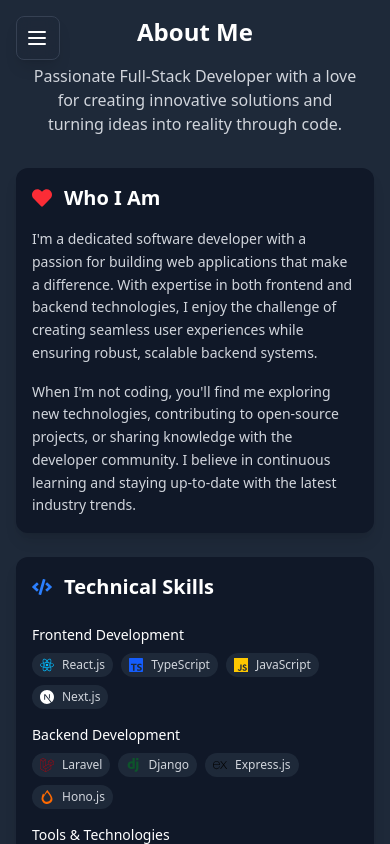
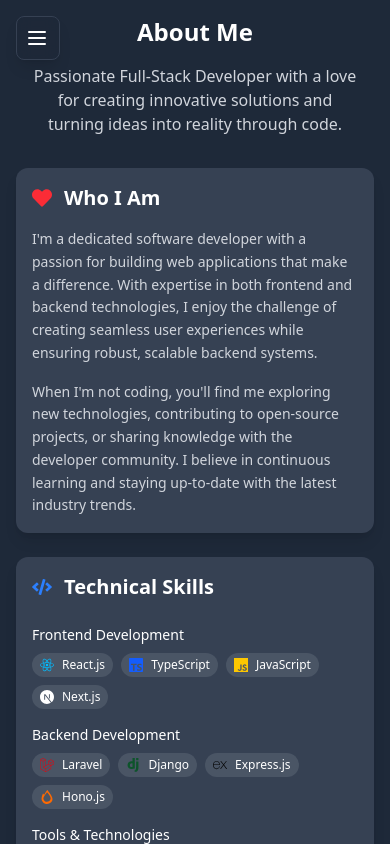
Before and after one commit to ChristianAlicaba2002/My-Portfolio, a React (Vite) app: page /layouts/aboutme in a window 390 px wide. Built offline with nearby package versions, Linux system fonts and the light colour scheme.

Commit message:
chore: update all the color theme

```diff
--- a/src/pages/AboutMe.jsx
+++ b/src/pages/AboutMe.jsx
@@ -40,7 +40,7 @@ export default function AboutMe() {
         {/* Left Column */}
         <div className="space-y-6 lg:space-y-8">
           {/* Introduction */}
-          <div className="whoiam-container bg-gray-900 rounded-xl p-4 lg:p-6 shadow-lg">
+          <div className="whoiam-container bg-gray-700 rounded-xl p-4 lg:p-6 shadow-lg">
             <div className="flex items-center mb-4">
               <FaHeart className="text-red-500 text-xl lg:text-2xl mr-3" />
               <h2 className="text-xl lg:text-2xl font-semibold text-white">
@@ -63,7 +63,7 @@ export default function AboutMe() {
           </div>
 
           {/* Skills */}
-          <div className="skills-container bg-gray-900 rounded-xl p-4 lg:p-6 shadow-lg">
+          <div className="skills-container bg-gray-700 rounded-xl p-4 lg:p-6 shadow-lg">
             <div className="flex items-center mb-6">
               <FaCode className="text-blue-500 text-xl lg:text-2xl mr-3" />
               <h2 className="text-xl lg:text-2xl font-semibold text-white">
@@ -77,27 +77,27 @@ export default function AboutMe() {
                   Frontend Development
                 </h3>
                 <div className="flex flex-wrap gap-2 lg:gap-3">
-                  <div className="flex items-center bg-gray-800 px-2 lg:px-3 py-1 rounded-full">
+                  <div className="flex items-center bg-gray-600 px-2 lg:px-3 py-1 rounded-full">
                     <SiReact className="text-sky-400 mr-2 text-sm lg:text-base" />
-                    <span className="text-gray-300 text-xs lg:text-sm">
+                    <span className="text-white text-xs lg:text-sm">
                       React.js
                     </span>
                   </div>
-                  <div className="flex items-center bg-gray-800 px-2 lg:px-3 py-1 rounded-full">
+                  <div className="flex items-center bg-gray-600 px-2 lg:px-3 py-1 rounded-full">
                     <SiTypescript className="text-blue-600 mr-2 text-sm lg:text-base" />
-                    <span className="text-gray-300 text-xs lg:text-sm">
+                    <span className="text-white text-xs lg:text-sm">
                       TypeScript
                     </span>
                   </div>
-                  <div className="flex items-center bg-gray-800 px-2 lg:px-3 py-1 rounded-full">
+                  <div className="flex items-center bg-gray-600 px-2 lg:px-3 py-1 rounded-full">
                     <SiJavascript className="text-yellow-400 mr-2 text-sm lg:text-base" />
-                    <span className="text-gray-300 text-xs lg:text-sm">
+                    <span className="text-white text-xs lg:text-sm">
                       JavaScript
                     </span>
                   </div>
-                  <div className="flex items-center bg-gray-800 px-2 lg:px-3 py-1 rounded-full">
+                  <div className="flex items-center bg-gray-600 px-2 lg:px-3 py-1 rounded-full">
                     <SiNextdotjs className="text-white mr-2 text-sm lg:text-base" />
-                    <span className="text-gray-300 text-xs lg:text-sm">
+                    <span className="text-white text-xs lg:text-sm">
                       Next.js
                     </span>
                   </div>
@@ -109,27 +109,27 @@ export default function AboutMe() {
                   Backend Development
                 </h3>
                 <div className="flex flex-wrap gap-2 lg:gap-3">
-                  <div className="flex items-center bg-gray-800 px-2 lg:px-3 py-1 rounded-full">
-                    <SiLaravel className="text-red-800 mr-2 text-sm lg:text-base" />
-                    <span className="text-gray-300 text-xs lg:text-sm">
+                  <div className="flex items-center bg-gray-600 px-2 lg:px-3 py-1 rounded-full">
+                    <SiLaravel className="text-red-600 mr-2 text-sm lg:text-base" />
+                    <span className="text-white text-xs lg:text-sm">
                       Laravel
                     </span>
                   </div>
-                  <div className="flex items-center bg-gray-800 px-2 lg:px-3 py-1 rounded-full">
+                  <div className="flex items-center bg-gray-600 px-2 lg:px-3 py-1 rounded-full">
                     <SiDjango className="text-green-900 mr-2 text-sm lg:text-base" />
-                    <span className="text-gray-300 text-xs lg:text-sm">
+                    <span className="text-white text-xs lg:text-sm">
                       Django
                     </span>
                   </div>
-                  <div className="flex items-center bg-gray-800 px-2 lg:px-3 py-1 rounded-full">
+                  <div className="flex items-center bg-gray-600 px-2 lg:px-3 py-1 rounded-full">
                     <SiExpress className="text-black mr-2 text-sm lg:text-base" />
-                    <span className="text-gray-300 text-xs lg:text-sm">
+                    <span className="text-white text-xs lg:text-sm">
                       Express.js
                     </span>
                   </div>
-                  <div className="flex items-center bg-gray-800 px-2 lg:px-3 py-1 rounded-full">
+                  <div className="flex items-center bg-gray-600 px-2 lg:px-3 py-1 rounded-full">
                     <SiHono className="text-orange-500 mr-2 text-sm lg:text-base" />
-                    <span className="text-gray-300 text-xs lg:text-sm">
+                    <span className="text-white text-xs lg:text-sm">
                       Hono.js
                     </span>
                   </div>
@@ -141,34 +141,34 @@ export default function AboutMe() {
                   Tools & Technologies
                 </h3>
                 <div className="flex flex-wrap gap-2 lg:gap-3">
-                  <span className="bg-gray-800 px-2 lg:px-3 py-1 rounded-full text-gray-300 text-xs lg:text-sm">
+                  <span className="bg-gray-600 px-2 lg:px-3 py-1 rounded-full text-white text-xs lg:text-sm">
                     Git
                   </span>
-                  <span className="bg-gray-800 px-2 lg:px-3 py-1 rounded-full text-gray-300 text-xs lg:text-sm">
+                  <span className="bg-gray-600 px-2 lg:px-3 py-1 rounded-full text-white text-xs lg:text-sm">
                     Docker
                   </span>
-                  <span className="bg-gray-800 px-2 lg:px-3 py-1 rounded-full text-gray-300 text-xs lg:text-sm">
+                  <span className="bg-gray-600 px-2 lg:px-3 py-1 rounded-full text-white text-xs lg:text-sm">
                     Firebase
                   </span>
-                  <span className="bg-gray-800 px-2 lg:px-3 py-1 rounded-full text-gray-300 text-xs lg:text-sm">
+                  <span className="bg-gray-600 px-2 lg:px-3 py-1 rounded-full text-white text-xs lg:text-sm">
                     Clerk
                   </span>
-                  <span className="bg-gray-800 px-2 lg:px-3 py-1 rounded-full text-gray-300 text-xs lg:text-sm">
+                  <span className="bg-gray-600 px-2 lg:px-3 py-1 rounded-full text-white text-xs lg:text-sm">
                     Jira
                   </span>
-                  <span className="bg-gray-800 px-2 lg:px-3 py-1 rounded-full text-gray-300 text-xs lg:text-sm">
+                  <span className="bg-gray-600 px-2 lg:px-3 py-1 rounded-full text-white text-xs lg:text-sm">
                     Trello
                   </span>
-                  <span className="bg-gray-800 px-2 lg:px-3 py-1 rounded-full text-gray-300 text-xs lg:text-sm">
+                  <span className="bg-gray-600 px-2 lg:px-3 py-1 rounded-full text-white text-xs lg:text-sm">
                     PostgreSQL
                   </span>
-                  <span className="bg-gray-800 px-2 lg:px-3 py-1 rounded-full text-gray-300 text-xs lg:text-sm">
+                  <span className="bg-gray-600 px-2 lg:px-3 py-1 rounded-full text-white text-xs lg:text-sm">
                     MySQL
                   </span>
-                  <span className="bg-gray-800 px-2 lg:px-3 py-1 rounded-full text-gray-300 text-xs lg:text-sm">
+                  <span className="bg-gray-600 px-2 lg:px-3 py-1 rounded-full text-white text-xs lg:text-sm">
                     Figma
                   </span>
-                  <span className="bg-gray-800 px-2 lg:px-3 py-1 rounded-full text-gray-300 text-xs lg:text-sm">
+                  <span className="bg-gray-600 px-2 lg:px-3 py-1 rounded-full text-white text-xs lg:text-sm">
                     Tailwindcss
                   </span>
                 </div>
@@ -180,7 +180,7 @@ export default function AboutMe() {
         {/* Right Column */}
         <div className="space-y-6 lg:space-y-8">
           {/* Experience */}
-          <div className="experience-container bg-gray-900 rounded-xl p-4 lg:p-6 shadow-lg">
+          <div className="experience-container bg-gray-700 rounded-xl p-4 lg:p-6 shadow-lg">
             <div className="flex items-center mb-6">
               <FaLaptopCode className="text-green-500 text-xl lg:text-2xl mr-3" />
               <h2 className="text-xl lg:text-2xl font-semibold text-white">
@@ -252,7 +252,7 @@ export default function AboutMe() {
           </div>
 
           {/* Education */}
-          <div className="education-container bg-gray-900 rounded-xl p-4 lg:p-6 shadow-lg">
+          <div className="education-container bg-gray-700 rounded-xl p-4 lg:p-6 shadow-lg">
             <div className="flex items-center mb-4">
               <FaRocket className="text-yellow-500 text-xl lg:text-2xl mr-3" />
               <h2 className="text-xl lg:text-2xl font-semibold text-white">
@@ -274,7 +274,7 @@ export default function AboutMe() {
         </div>
       </div>
 
-      <div className="connect-container bg-gray-900 rounded-xl p-4 lg:p-6 m-2 mt-6 shadow-lg">
+      <div className="connect-container bg-gray-700 rounded-xl p-4 lg:p-6 m-2 mt-6 shadow-lg">
         <h2 className="text-xl lg:text-2xl font-semibold text-white mb-4">
           Let's Connect
         </h2>
@@ -300,7 +300,7 @@ export default function AboutMe() {
       </div>
 
       {/* Bottom Section - Personal Interests */}
-      <div className="connect-container mt-6 lg:mt-8 bg-gray-900 rounded-xl p-4 lg:p-6 shadow-lg">
+      <div className="connect-container mt-6 lg:mt-8 bg-gray-700 rounded-xl p-4 lg:p-6 shadow-lg">
         <h2 className="text-xl lg:text-2xl font-semibold text-white mb-4">
           Beyond Coding
         </h2>
--- a/src/pages/Dashboard.jsx
+++ b/src/pages/Dashboard.jsx
@@ -91,7 +91,7 @@ export default function Dashboard() {
       </header>
       <section className="dashbord-container overflow-y-scroll h-[65vh] mt-6 mx-2 bg-gray-800 rounded-2xl p-4 lg:p-6 lg:mt-8 lg:mx-4">
         {/* Skills & Expertise Section */}
-        <div className="bg-gray-900 rounded-2xl p-4 lg:p-6">
+        <div className="bg-gray-700 rounded-2xl p-4 lg:p-6">
           <div className="flex items-center justify-between mb-4 lg:mb-6">
             <h2 className="text-gray-200 text-lg lg:text-2xl font-semibold flex items-center gap-3">
               <FaCode className="text-blue-500" />
@@ -100,7 +100,7 @@ export default function Dashboard() {
           </div>
           <div className="grid grid-cols-1 lg:grid-cols-3 gap-6">
             {skillsData.map((category, idx) => (
-              <div key={idx} className="bg-gray-700 rounded-xl p-4">
+              <div key={idx} className="bg-gray-800 rounded-xl p-4">
                 <div className="flex items-center gap-3 mb-4">
                   {category.icon}
                   <h3 className="text-white font-semibold text-sm lg:text-base">
```
Also changed, not shown: src/pages/ContactMe.jsx (+5 -5 lines).
